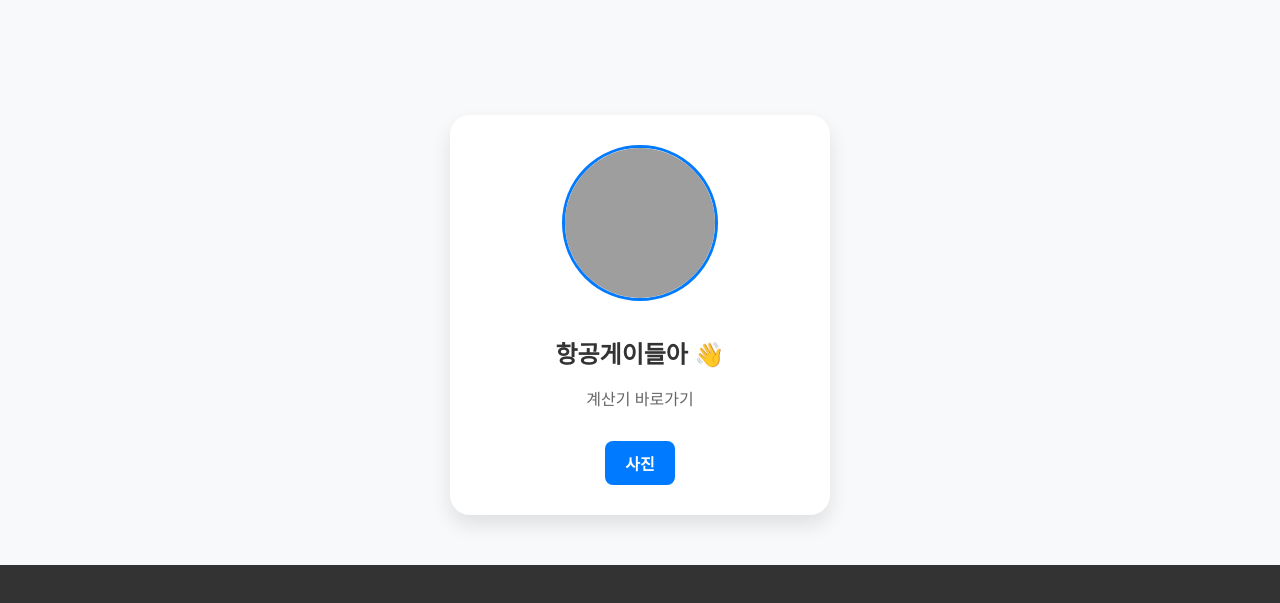
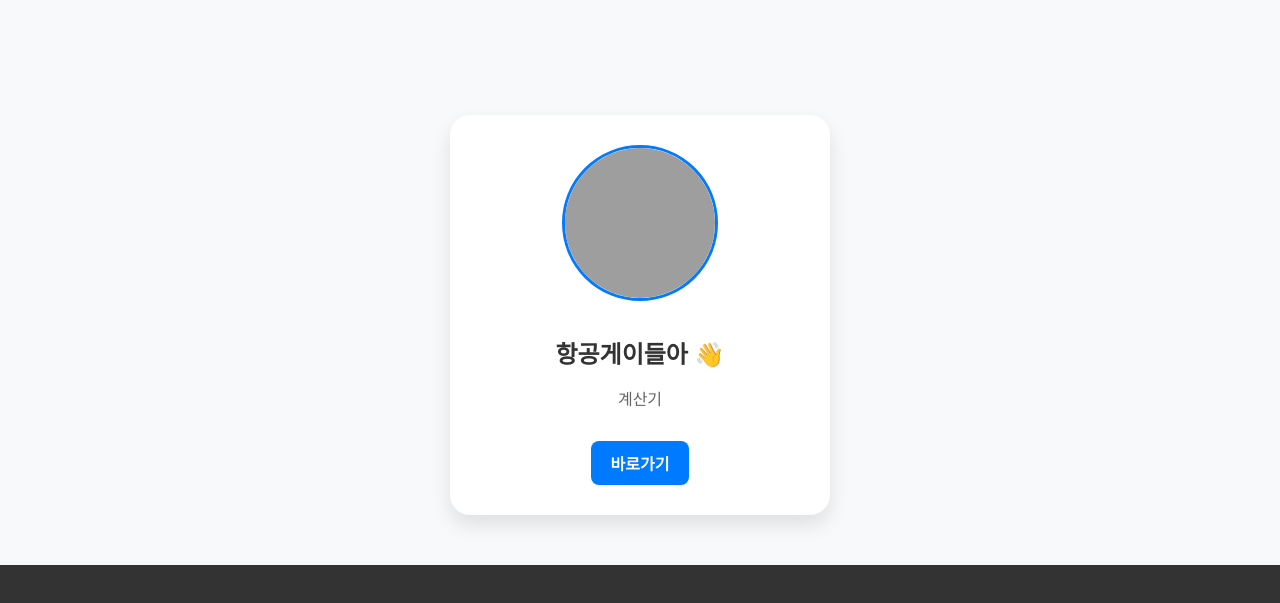
Before and after one commit to brothrone/a, a plain HTML site: page index.html in a window 1280 px wide. Shown: the top 603 px of the page. Drawn offline with Linux system fonts and the light colour scheme; grey boxes are pictures that could not be loaded.

Commit message:
Update index.html

```diff
--- a/index.html
+++ b/index.html
@@ -84,7 +84,7 @@
     <div class="card">
         <img src="sapporo.jpeg" alt="sapporo">
         <h1>항공게이들아 👋</h1>
-        <p>계산기 바로가기</p>
+        <p>계산기</p>
 
         <a href="satellite_EPS_calculator.html" style="
             display: inline-block;
@@ -95,7 +95,7 @@
             text-decoration: none;
             border-radius: 8px;
             font-weight: bold;
-        ">사진</a>
+        ">바로가기</a>
     </div>
 
     <footer class="footer">
```
